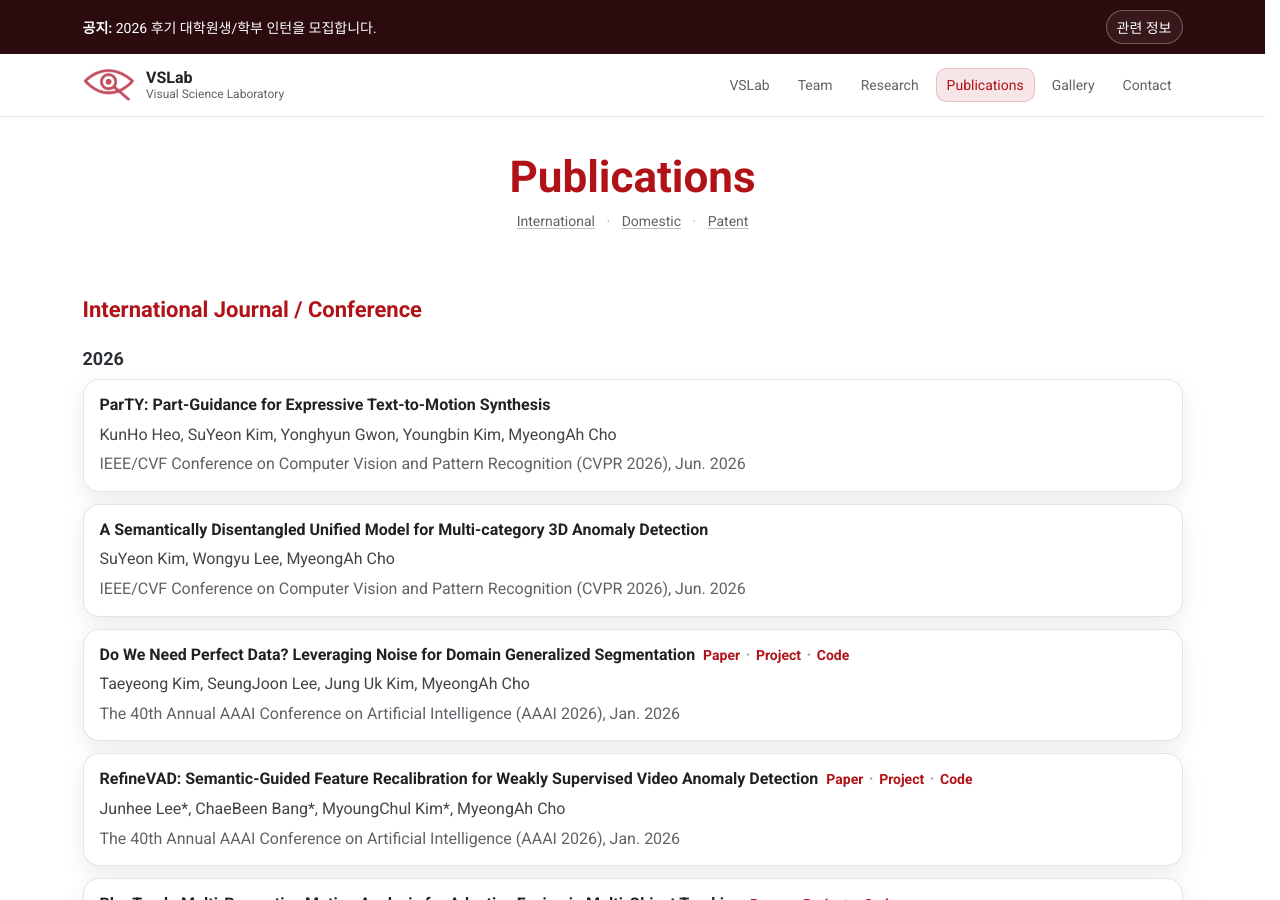
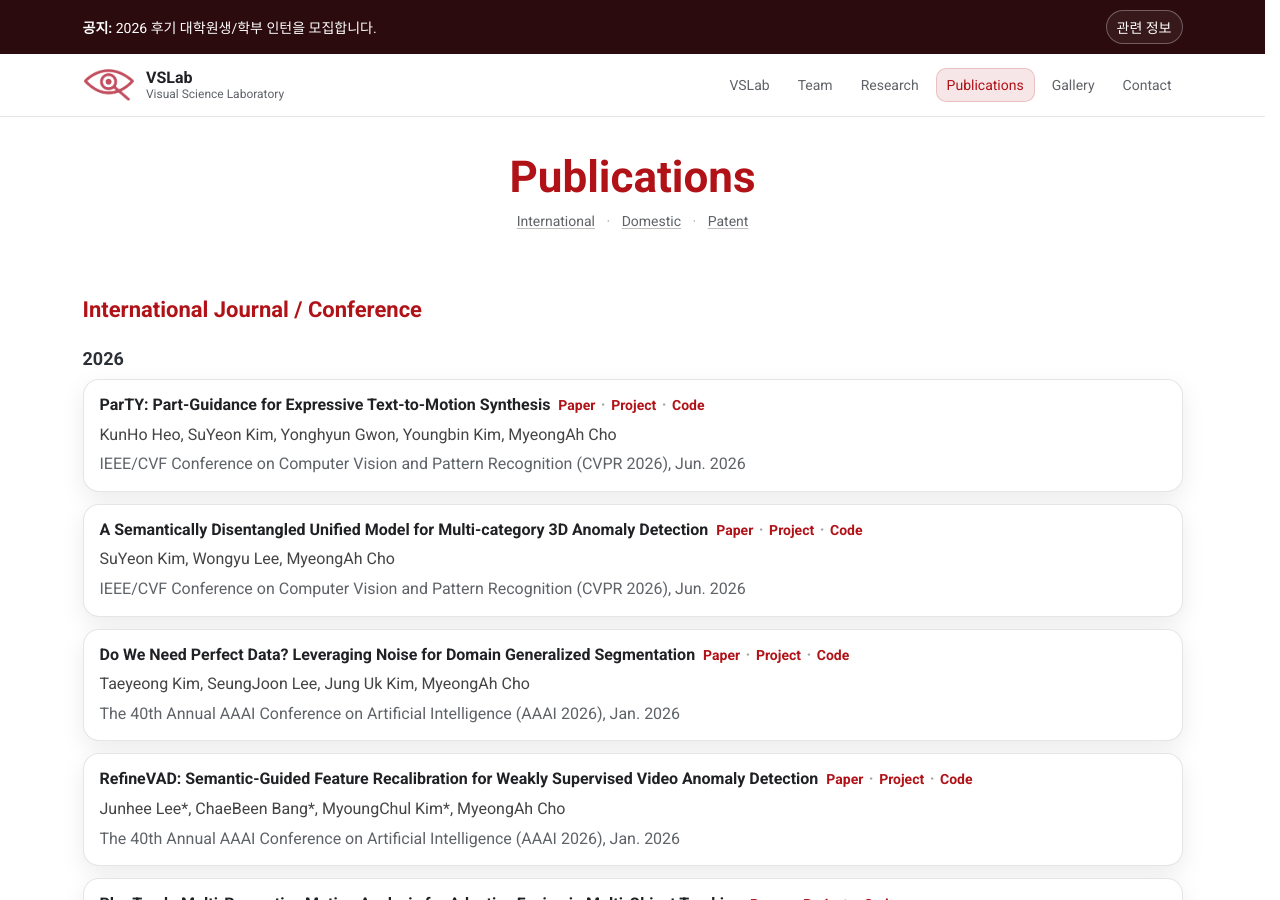
Before and after one commit to VisualScienceLab-KHU/VSLab_Homepage, a Jekyll site: the page built from publications.md, in a window 1280 px wide and 900 px high. Built offline with Jekyll 4.4.1, drawn with Linux system fonts in a browser that asks for light colours.

Commit message:
Update
cvpr 2026 papers

```diff
--- a/publications.md
+++ b/publications.md
@@ -27,13 +27,65 @@ permalink: /publications/
     <div class="pub-list">
 
       <article class="pub-item">
-        <div class="pub-item__title">ParTY: Part-Guidance for Expressive Text-to-Motion Synthesis</div>
+        <div class="pub-item__top">
+          <div class="pub-item__title">
+            ParTY: Part-Guidance for Expressive Text-to-Motion Synthesis
+            <span class="pub-actions pub-actions--inline">
+              <a class="pub-linkbtn pub-linkbtn--paper"
+                href="https://arxiv.org/abs/2603.09611"
+                target="_blank" rel="noopener">
+                <span class="pub-linkbtn__icon"><i class="fa-regular fa-file-pdf"></i></span>
+                <span>Paper</span>
+              </a>
+              <span class="pub-actions__sep">·</span>
+              <a class="pub-linkbtn pub-linkbtn--project"
+                href="https://visualsciencelab-khu.github.io/ParTY_project/"
+                target="_blank" rel="noopener">
+                <span class="pub-linkbtn__icon"><i class="fa-solid fa-arrow-up-right-from-square"></i></span>
+                <span>Project</span>
+              </a>
+              <span class="pub-actions__sep">·</span>
+              <a class="pub-linkbtn pub-linkbtn--code"
+                href="https://github.com/VisualScienceLab-KHU/ParTY"
+                target="_blank" rel="noopener">
+                <span class="pub-linkbtn__icon"><i class="fa-brands fa-github"></i></span>
+                <span>Code</span>
+              </a>
+            </span>
+          </div>
+        </div>
         <div class="pub-item__authors">KunHo Heo, SuYeon Kim, Yonghyun Gwon, Youngbin Kim, MyeongAh Cho</div>
         <div class="pub-item__venue">IEEE/CVF Conference on Computer Vision and Pattern Recognition (CVPR 2026), Jun. 2026</div>
       </article>
 
       <article class="pub-item">
-        <div class="pub-item__title">A Semantically Disentangled Unified Model for Multi-category 3D Anomaly Detection</div>
+        <div class="pub-item__top">
+          <div class="pub-item__title">
+            A Semantically Disentangled Unified Model for Multi-category 3D Anomaly Detection
+            <span class="pub-actions pub-actions--inline">
+              <a class="pub-linkbtn pub-linkbtn--paper"
+                href="https://arxiv.org/abs/2603.25159"
+                target="_blank" rel="noopener">
+                <span class="pub-linkbtn__icon"><i class="fa-regular fa-file-pdf"></i></span>
+                <span>Paper</span>
+              </a>
+              <span class="pub-actions__sep">·</span>
+              <a class="pub-linkbtn pub-linkbtn--project"
+                href="https://visualsciencelab-khu.github.io/SeDiR_project/"
+                target="_blank" rel="noopener">
+                <span class="pub-linkbtn__icon"><i class="fa-solid fa-arrow-up-right-from-square"></i></span>
+                <span>Project</span>
+              </a>
+              <span class="pub-actions__sep">·</span>
+              <a class="pub-linkbtn pub-linkbtn--code"
+                href="https://github.com/VisualScienceLab-KHU/SeDiR"
+                target="_blank" rel="noopener">
+                <span class="pub-linkbtn__icon"><i class="fa-brands fa-github"></i></span>
+                <span>Code</span>
+              </a>
+            </span>
+          </div>
+        </div>
         <div class="pub-item__authors">SuYeon Kim, Wongyu Lee, MyeongAh Cho</div>
         <div class="pub-item__venue">IEEE/CVF Conference on Computer Vision and Pattern Recognition (CVPR 2026), Jun. 2026</div>
       </article>
```
Also changed, not shown: index.md (+2 -2 lines).
